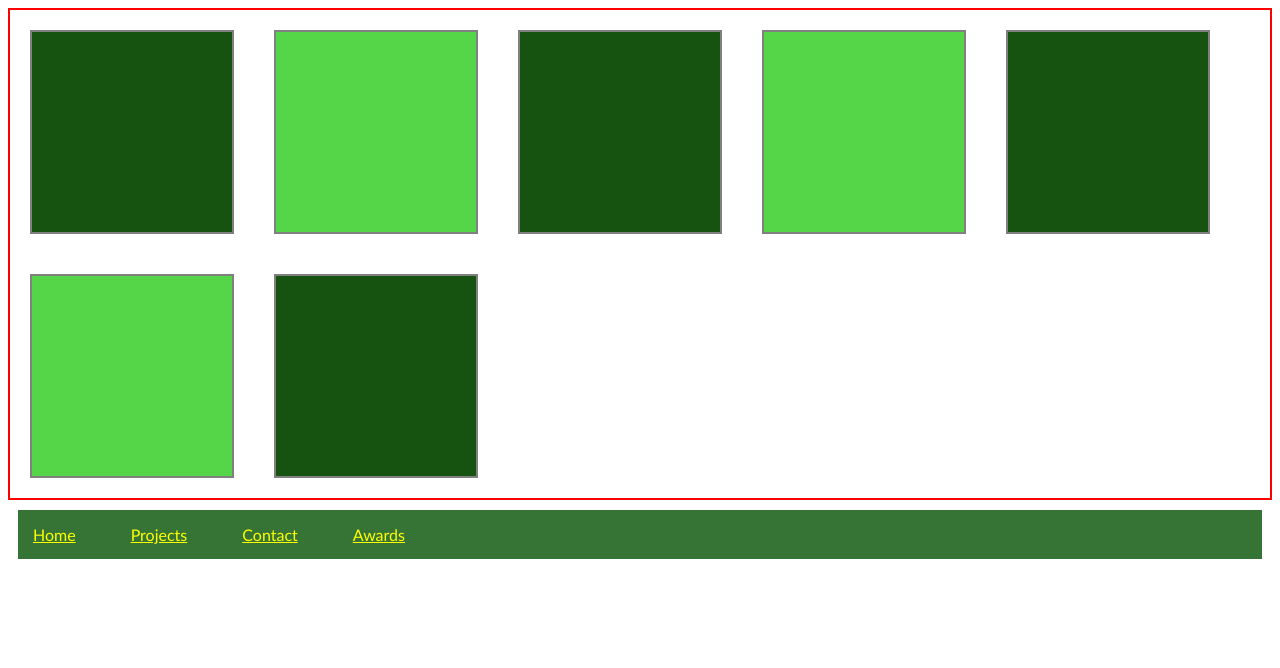
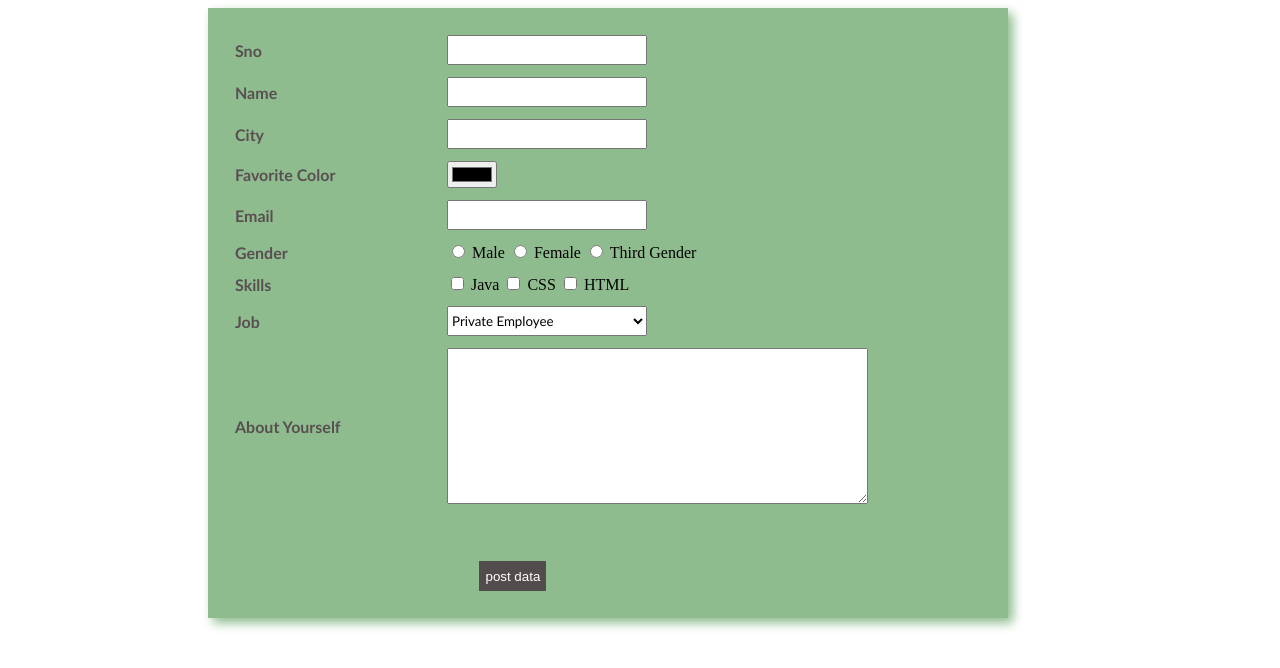
Before and after one commit to vinodh1988/html-css-demo, a plain HTML site: page index.html in a window 1280 px wide. Drawn offline with Linux system fonts and the light colour scheme.

Commit message:
form-table-commit

```diff
--- /dev/null
+++ b/form.css
@@ -0,0 +1,42 @@
+table{
+    width: 800px;
+    background-color: darkseagreen;
+    margin: 100px;
+    box-shadow: 5px 5px 10px darkseagreen;
+    padding: 20px;
+    margin-top: 5px;
+    margin-left: 200px;
+}
+
+th{
+    width:  200px;
+    text-align: left;
+    font-family: 'Gill Sans', 'Gill Sans MT', Calibri, 'Trebuchet MS', sans-serif;
+    color: rgb(88, 80, 80);
+}
+
+th,td{
+    padding: 5px;
+}
+
+input[type="text"],input[type="number"],input[type="email"],select{
+    height: 30px;
+    width: 200px;
+    font-family:'Gill Sans', 'Gill Sans MT', Calibri, 'Trebuchet MS', sans-serif;
+}
+
+input[type="submit"]
+{
+    border: none;
+    background-color: rgb(83, 76, 76);
+    color: white;
+    height: 30px;
+}
+
+
+input[type="submit"]:hover
+{
+    border: none;
+    background-color: black;
+    color: white;
+}
--- a/index.html
+++ b/index.html
@@ -1,37 +1,60 @@
 <html>
    <head>
-       <link href="fresh.css" rel="stylesheet">
+       <link href="form.css" rel="stylesheet">
    </head>
    <body>
-    <div id="wrapper">
-       <div class="box" id="one">
+    <form action="x.jsp">
+        <table>
+            <tr>
+                <th>Sno</th>
+                <td><input type="number" name="sno" required></td>
+            </tr>
+            <tr>
+             <th>Name</th>
+             <td><input type="text" name="name" required></td>
+            </tr>
+            <tr>
+             <th>City    </th>
+             <td><input type="text" name="text" required></td>
+            </tr>
+            <tr>
+             <th>Favorite Color</th>
+             <td><input type="color" name="favcolor" required></td>
+            </tr>
+             <tr>
+             <th>Email</th>
+             <td><input type="email" name="email" required></td>
+            </tr>
+            <tr>
+             <th>Gender</th>
+             <td><input type="radio" name="gender"> Male <input type="radio" name="gender"> Female <input type="radio" name="gender"> Third Gender</td>
+            </tr>
 
-       </div>
-       <div class="box" id="two">
+            <tr>
+             <th>Skills</th>
+             <td><input type="checkbox" name="gender"> Java
+                  <input type="checkbox" name="gender"> CSS
+                  <input type="checkbox" name="gender"> HTML</td>
+            </tr>
+            <tr>
+                <th>Job</th>
+                <td>
+                    <select name="job">
+                        <option>Private Employee</option>
+                        <option>Public Servant</option>
+                        <option>Self Employed</option>
+                    </select>
+                </td>
+            </tr>
+            <tr>
+             <th>About Yourself</th>
+             <td><textarea rows="10" cols=50 name="abty"></textarea></td>
+            </tr>
+           <tr>
+               <td colspan="2" style="padding-left:33%; center;padding-top: 50px;"><input type="submit" value="post data"></td>
+           </tr>
+        </table>
 
-    </div>
-    <div class="box" id="three">
-
-    </div>
-    <div class="box" id="four">
-
-    </div>
-    <div class="box" id="five">
-
-    </div>
-    <div class="box" id="six">
-
-    </div>
-    <div class="box" id="seven">
-
-    </div>
-</div>
-  <ul id="menu">
-      <li>Home</li>
-      <li>Projects</li>
-      <li>Contact</li>
-      <li>Awards</li>
-  </ul>
 </body>
 
 </html>
```
Also changed, not shown: repo4.txt (added).
